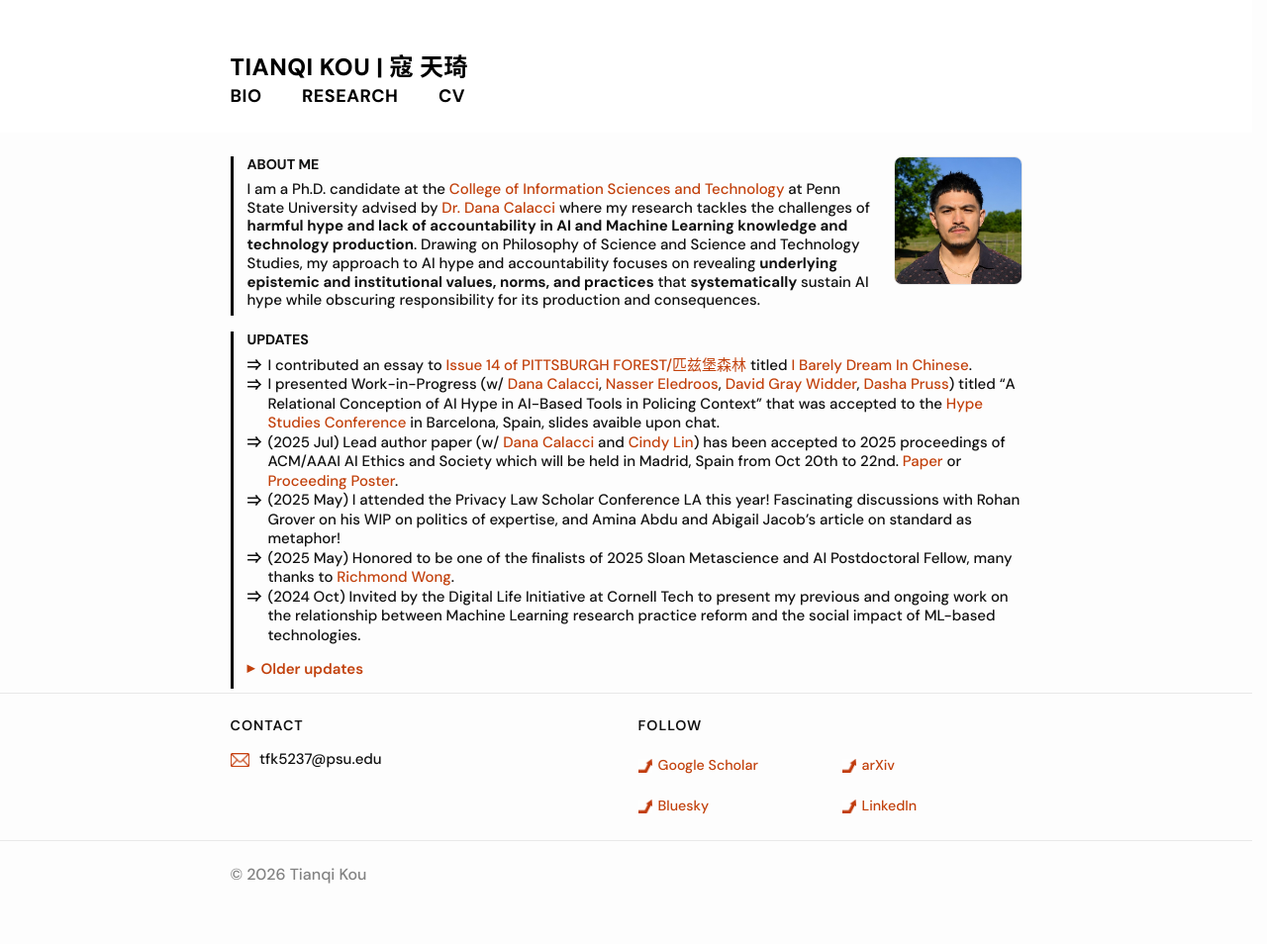
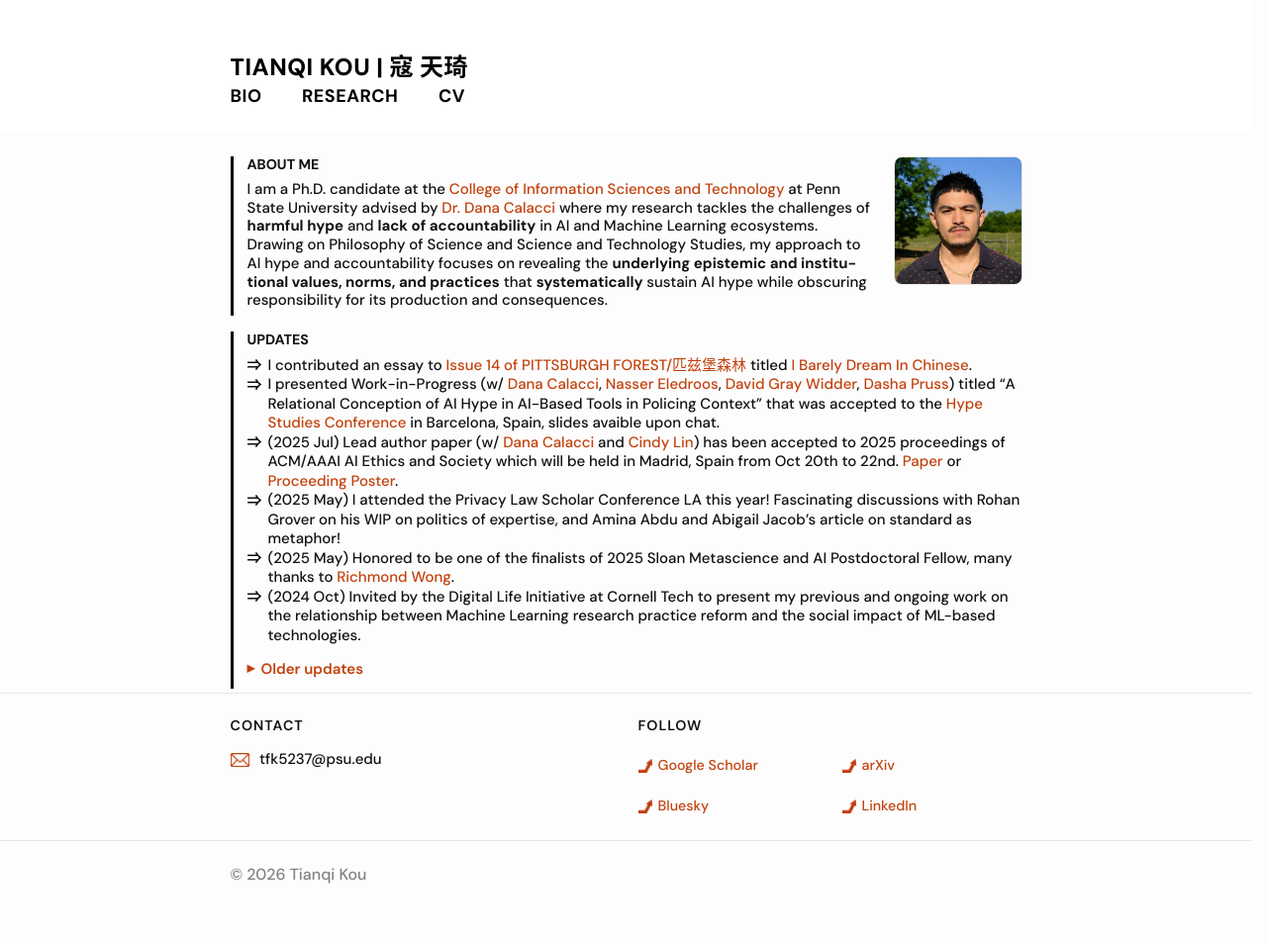
Before and after one commit to koutianqi/koutianqi.github.io, a Jekyll site: the page built from index.markdown, in a window 1280 px wide. Shown: the whole page at 99% size. Built offline with Jekyll 4.4.1, drawn with Linux system fonts in a browser that asks for light colours.

Commit message:
Update index.markdown

```diff
--- a/index.markdown
+++ b/index.markdown
@@ -9,7 +9,7 @@
   <h2 class="desktop-only"><strong>ABOUT ME</strong></h2>
   <h2 class="mobile-only"><strong>ABOUT ME</strong></h2>
 
-I am a Ph.D. candidate at the [College of Information Sciences and Technology](https://ist.psu.edu/about) at Penn State University advised by [Dr. Dana Calacci](https://www.dcalacci.net) where my research tackles the challenges of **harmful hype and lack of accountability in AI and Machine Learning knowledge and technology production**. Drawing on Philosophy of Science and Science and Technology Studies, my approach to AI hype and accountability focuses on revealing **underlying epistemic and institutional values, norms, and practices** that **systematically** sustain AI hype while obscuring responsibility for its production and consequences.
+I am a Ph.D. candidate at the [College of Information Sciences and Technology](https://ist.psu.edu/about) at Penn State University advised by [Dr. Dana Calacci](https://www.dcalacci.net) where my research tackles the challenges of **harmful hype** and **lack of accountability** in AI and Machine Learning ecosystems. Drawing on Philosophy of Science and Science and Technology Studies, my approach to AI hype and accountability focuses on revealing the **underlying epistemic and institutional values, norms, and practices** that **systematically** sustain AI hype while obscuring responsibility for its production and consequences.
 
   </div>
   <img class="headshot" src="{{ "/assets/img/headshot_crop.jpg" | relative_url }}" alt="Headshot" />
```
